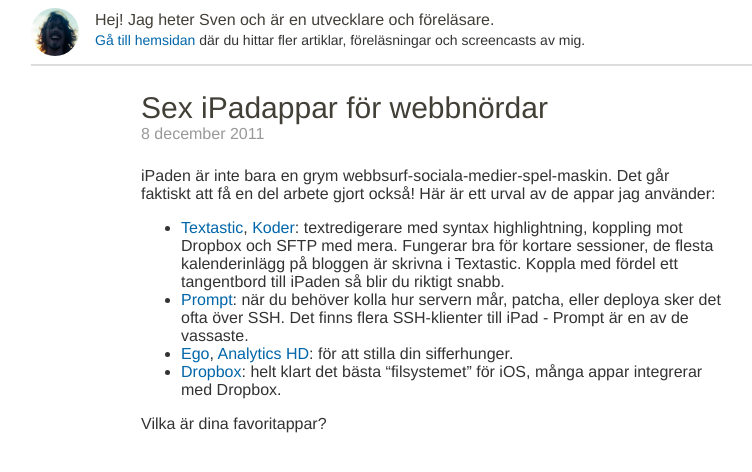
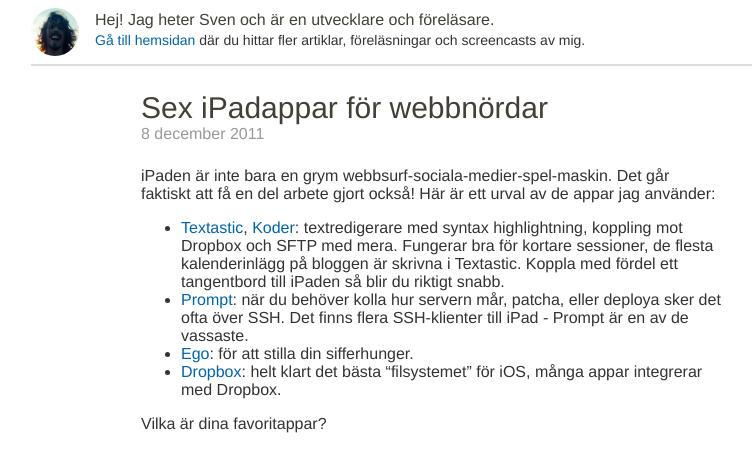
Before and after one commit to svendahlstrand/svendahlstrand.github.io, a Jekyll site: the page built from _posts/2011-12-08-sex-ipadappar-for-webbnordar.md, in a window 1280 px wide. Shown: the top 472 px of the page, without its empty margins (209-961 px from the left). Built offline with Jekyll 4.4.1, drawn with Linux system fonts in a browser that asks for light colours; Markdown is read by kramdown in place of the engine named in the settings.

Commit message:
Remove broken link.

```diff
--- a/_posts/2011-12-08-sex-ipadappar-for-webbnordar.md
+++ b/_posts/2011-12-08-sex-ipadappar-for-webbnordar.md
@@ -7,7 +7,7 @@
 
 * [Textastic](http://www.textasticapp.com), [Koder](http://www.koderapp.com): textredigerare med syntax highlightning, koppling mot Dropbox och SFTP med mera. Fungerar bra för kortare sessioner, de flesta kalenderinlägg på bloggen är skrivna i Textastic. Koppla med fördel ett tangentbord till iPaden så blir du riktigt snabb.
 * [Prompt](http://www.panic.com/blog/2011/04/introducing-prompt-ssh-for-ios): när du behöver kolla hur servern mår, patcha, eller deploya sker det ofta över SSH. Det finns flera SSH-klienter till iPad - Prompt är en av de vassaste.
-* [Ego](http://ego-app.com), [Analytics HD](http://analyticsapp.com): för att stilla din sifferhunger.
+* [Ego](http://ego-app.com): för att stilla din sifferhunger.
 * [Dropbox](http://www.dropbox.com/ipad): helt klart det bästa "filsystemet" för iOS, många appar integrerar med Dropbox.
 
 Vilka är dina favoritappar?
```
